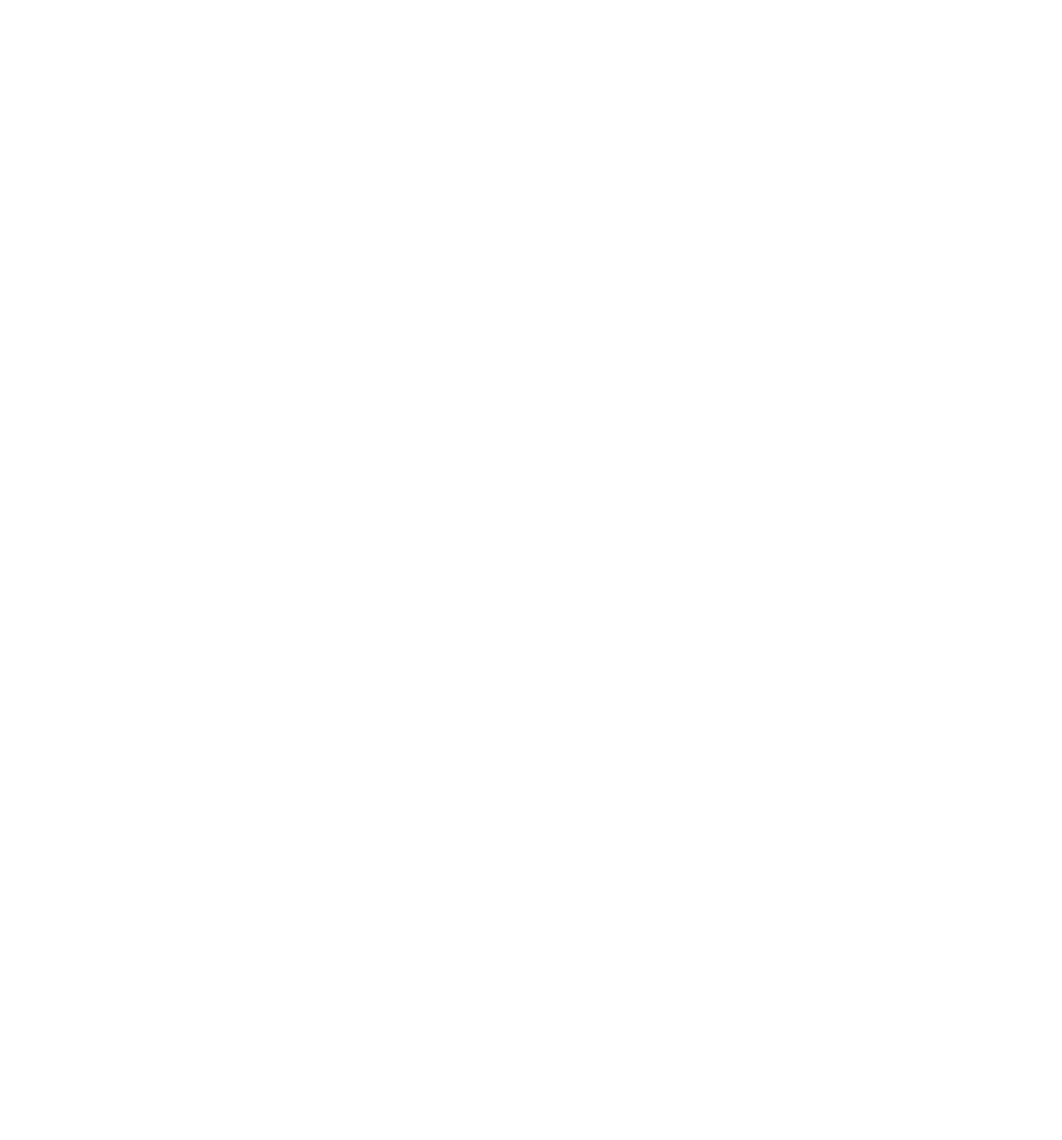
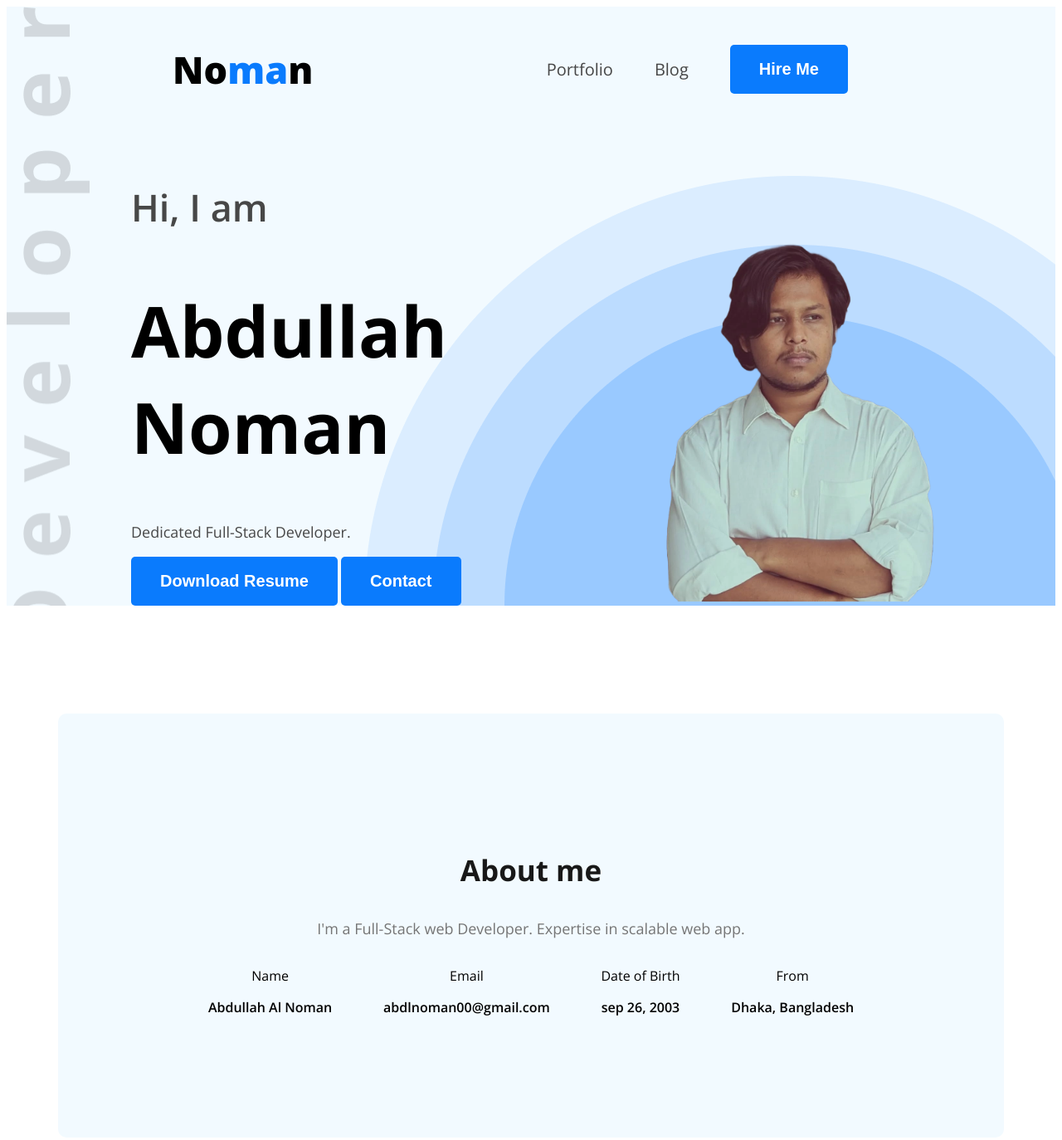
Before and after one commit to abdlnoman/WEBDEV-Portfolio, a plain HTML site: page index.html in a window 1280 px wide. Shown: the whole page at 83% size. Before the commit the page ends 800 px from the top, so only its background shows below. Drawn offline with nearby package versions, Linux system fonts and the light colour scheme.

Commit message:
complete header, main slightly

```diff
--- a/index.html
+++ b/index.html
@@ -4,12 +4,61 @@
     <meta charset="UTF-8">
     <meta name="viewport" content="width=device-width, initial-scale=1.0">
     <title>WEBDEV Portfolio</title>
+    <link rel="preconnect" href="https://fonts.googleapis.com">
+<link rel="preconnect" href="https://fonts.gstatic.com" crossorigin>
+<link href="https://fonts.googleapis.com/css2?family=Open+Sans:ital,wght@0,300..800;1,300..800&display=swap" rel="stylesheet">
+    <link rel="stylesheet" href="styles/portfolio.css">
 </head>
-<body>
-    <header>
+<body class="open-sans-normal">
+    <header class="header secondery-bg">
+        <nav >
+            <h3 class="nav-title">No<span class="text-primary">ma</span>n</h3>
+            <ul>
+                <li><a class="dark2" href="">Portfolio</a></li>
+                <li><a class="dark2" href="">Blog</a></li>
+                <li><a href=""><button   class="button1" >Hire Me</button></a></li>
+            </ul>
+        </nav>
+        <div class="banner">
+            <div class="banner-content">
+                <h4 class=" banner-greetings dark2">Hi, I am</h4>
+                <h1 class="banner-title">Abdullah Noman</h1>
+                <p class="banner-description dark2">Dedicated Full-Stack Developer.</p>
+                <button class="button1">Download Resume</button>
+                <button class="button1">Contact</button>
+
+            </div>
+            <div>
+                <img class="banner-profile" src="images/nomanf.png" alt="Noman's image">
+            </div>
+        </div>
 
     </header>
     <main>
+        <section class="about secondery-bg">
+            <h3 class="section-title">About me</h3>
+            <p class="section-description">I'm a Full-Stack web Developer. Expertise in scalable web app.</p>
+            <div class="about-items">
+                <!-- .about-item*4>p.item-title+p.item-description -->
+                <div class="about-item">
+                    <p class="item-title">Name</p>
+                    <p class="item-description">Abdullah Al Noman</p>
+                </div>
+                <div class="about-item">
+                    <p class="item-title">Email</p>
+                    <p class="item-description">abdlnoman00@gmail.com</p>
+                </div>
+                <div class="about-item">
+                    <p class="item-title">Date of Birth</p>
+                    <p class="item-description">sep 26, 2003</p>
+                </div>
+                <div class="about-item">
+                    <p class="item-title">From</p>
+                    <p class="item-description">Dhaka, Bangladesh</p>
+                </div>
+            </div>
+
+        </section>
 
     </main>
     <footer>
--- /dev/null
+++ b/styles/portfolio.css
@@ -0,0 +1,130 @@
+/* Nav style */
+nav{
+    display: flex;
+    align-items: center;
+    justify-content: space-between;
+    margin: 0px 200px;
+}
+
+.nav-title{
+    font-weight: 800;
+    font-size: 45px;
+}
+nav ul li{
+    list-style: none;
+    margin-right: 50px;
+}
+nav li a{
+    text-decoration: none;
+    font-size: 20px;
+    color: ;
+}
+nav ul{
+    display: flex;
+    align-items: center;
+
+}
+
+/* shared style */
+.text-primary{
+    color: #0A7BFD;
+}
+.dark2{
+    color: #474747;
+}
+.button1{
+    background-color: #0A7BFD;
+    font-weight: bold;
+    font-size: 20px;
+    color: white;
+    padding: 18px  35px;
+    border-radius: 5px;
+    border: none;
+}
+.section-title{
+    font-size: 35px;
+    font-weight: bold;
+    color: #181818;
+
+}
+.section-description{
+    font-size: 18px;
+    color: #757575;
+
+}
+.secondery-bg{
+    background-color: #F2FAFF;
+
+}
+
+
+/* font */
+.open-sans-normal {
+    font-family: "Open Sans", sans-serif;
+    font-optical-sizing: auto;
+
+    font-style: normal;
+    font-variation-settings:
+      "wdth" 100;
+  }
+  /*banner styles*/
+  .banner-greetings{
+    font-size: 45px;
+    font-weight: 600;
+
+  }
+  .banner-title{
+    font-weight: bold;
+    font-size: 85px;
+
+  }
+  .banner-description{
+    font-size: 18px;
+  }
+  .banner-profile{
+    width: 560px;
+    align-items: bottom right;
+
+
+  }
+  .banner{
+    display: flex;
+    justify-content: space-between;
+    align-items: flex-end;
+    margin: 0 30px 0 150px;
+
+  }
+  .banner-content{
+    max-width: 580px;
+  }
+  .banner-image{
+    display: flex;
+    align-items: flex-end;
+  }
+  /* header */
+  .header{
+    background-image: url('../images/developer.png'), url('/images/Group\ 12.png');
+    background-repeat: no-repeat;
+    background-position: top left, bottom right;
+  }
+  /* about style */
+  .about{
+    border-radius: 10px;
+    padding: 130px 150px;
+  }
+
+  /* main styles */
+  main{
+    max-width: 1140px;
+    margin: 0 auto;
+    text-align: center;
+    margin-top: 130px;
+  }
+
+  .item-description{
+    font-weight: 600;
+  }
+  .about-items{
+    display: flex;
+    justify-content: space-around;
+  }
```
Also changed, not shown: images/Group 12.png (added), images/icons/Frame.png (added), images/icons/Group 3983.png (added), images/icons/facebook.png (deleted), images/icons/fb.png (added), images/icons/insta.png (deleted), images/icons/linkedin.png (added), images/icons/x.png (added), images/noman 1.png (added), images/noman.png (added), images/noman1.png (added), images/nomanf.png (added).
